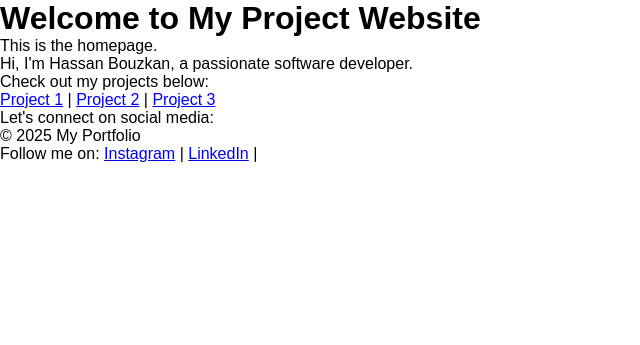
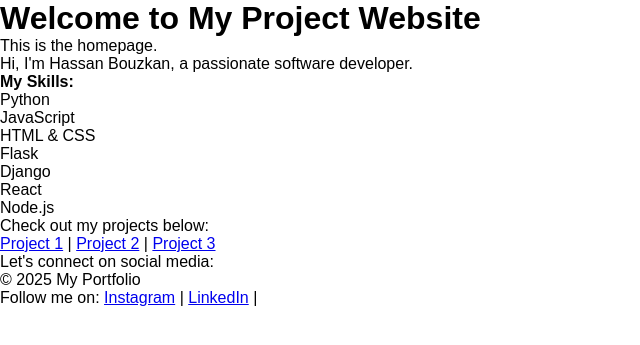
Before and after one commit to HassanBouzkan/Portfolio, a Python web app: template templates/index.html in a window 1280 px wide. Shown: the top 345 px of the page, without its empty margins (0-640 px from the left). Run offline with Jinja, Linux system fonts and the light colour scheme; the template is opened without the code that fills it, so the values that code supplies are empty.

Commit message:
Updated frontend design and layout

```diff
--- a/templates/index.html
+++ b/templates/index.html
@@ -11,6 +11,16 @@
     <h1>Welcome to My Project Website</h1>
     <p>This is the homepage.</p>
     <p>Hi, I'm Hassan Bouzkan, a passionate software developer.</p>
+    <b>My Skills:</b>
+    <ul>
+        <li>Python</li>
+        <li>JavaScript</li>
+        <li>HTML & CSS</li>
+        <li>Flask</li>
+        <li>Django</li>
+        <li>React</li>
+        <li>Node.js</li>
+    </ul>
 
     <p>Check out my projects below:</p>
     <p>
```
